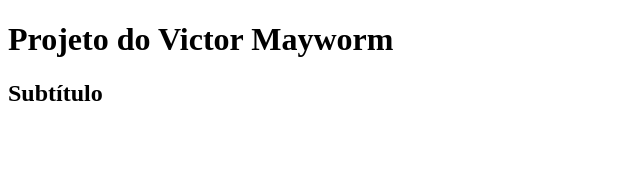
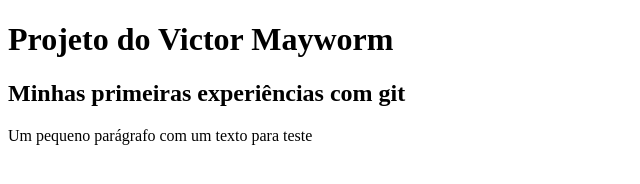
Before and after one commit to victormayworm/curso-git, a plain HTML site: page index.html in a window 1280 px wide. Shown: the whole page, without its empty margins (0-640 px from the left). Drawn offline with Linux system fonts and the light colour scheme.

Commit message:
inclusão do primeiro parágrafo

```diff
--- a/index.html
+++ b/index.html
@@ -8,6 +8,8 @@
 </head>
 <body>
     <h1>Projeto do Victor Mayworm</h1>
-    <h2>Subtítulo</h2>
+    <h2>Minhas primeiras experiências com git</h2>
+
+    <p>Um pequeno parágrafo com um texto para teste</p>
 </body>
 </html>
```
